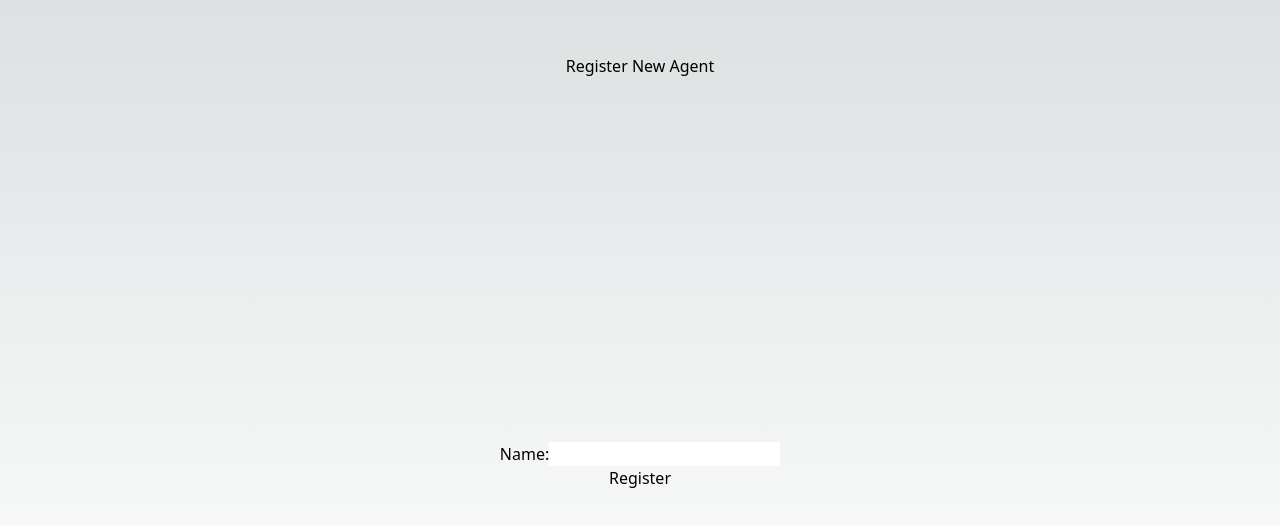
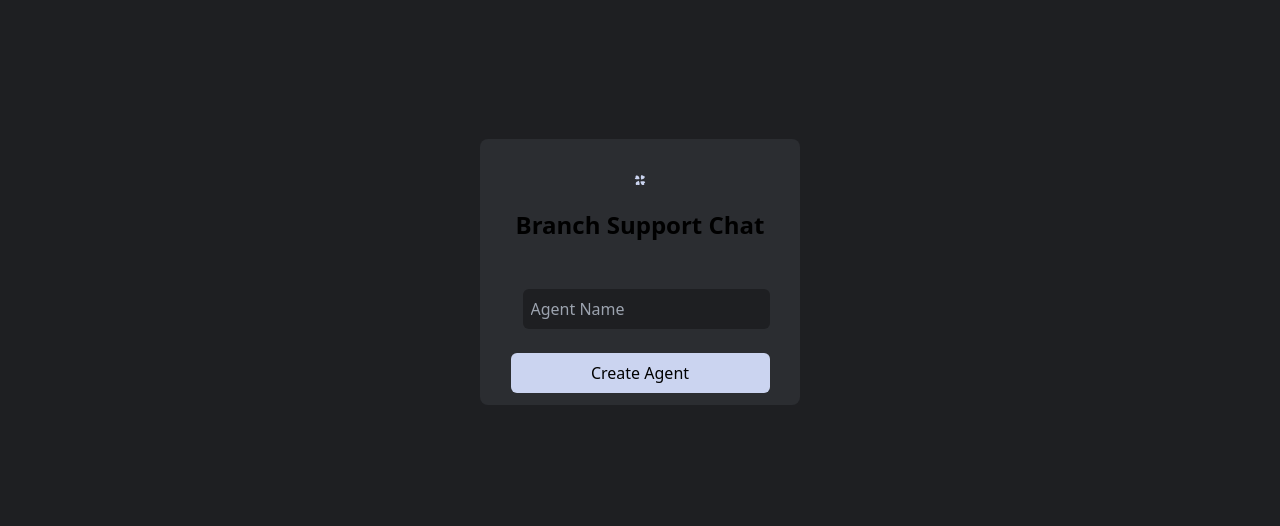
Before and after one commit to koechian/CSMessagingWebApp, a Next.js app in the folder csm/: page / in a window 1280 px wide. Shown: the part 128-654 px from the top of the page. Built offline with nearby package versions, Linux system fonts and the light colour scheme.

Commit message:
Agent creation UI

```diff
--- a/csm/app/chat/page.tsx
+++ b/csm/app/chat/page.tsx
@@ -7,6 +7,7 @@ import {
 } from "@phosphor-icons/react/dist/ssr";
 import Image from "next/image";
 import { Inter } from "next/font/google";
+import Message from "../components/Message";
 
 const inter = Inter({ subsets: ["latin"] });
 
@@ -78,7 +79,7 @@ function page() {
         </div>
       </div>
       <div
-        className="col-span-3 h-full p-3 bg-[#2b2d31] rounded-md"
+        className="col-span-3 h-full p-3 bg-[#2b2d31] rounded-md overflow-hidden"
         id="rightPane"
       >
         <div id="TopPanel">
@@ -104,7 +105,15 @@ function page() {
           </div>
         </div>
         <hr style={{ margin: "auto" }} className="opacity-50 w-11/12 p-3" />
-        <div id="MessagesBody" className="h-5/6"></div>
+        <div id="MessagesBody" className="h-5/6 flex flex-col overflow-y-auto">
+          <Message content="Tester Message" time="3:10 pm" internal={false} />
+          <Message
+            content="Do you mind taking a cab to GitHub HQ?"
+            time="3:21 pm"
+            internal={true}
+          />
+          <Message content="Sure bet" time="3:23 pm" internal={false} />
+        </div>
         <div id="InputBox" className="w-11/12 " style={{ margin: "auto" }}>
           <div className="flex flex-row bg-[#1e1f22] rounded-xl p-2">
             <PlusCircle color="#879099" size={28} />
--- /dev/null
+++ b/csm/app/components/Message.tsx
@@ -0,0 +1,34 @@
+import React from "react";
+export interface Message {
+  content: String;
+  time: String;
+  internal: Boolean;
+}
+
+function Message(props: Message) {
+  if (props.internal) {
+    return (
+      <div className="p-4 w-fit self-end flex flex-col">
+        <div className="rounded-xl outline-solid outline-1 outline-[#303236] p-4 bg-[#5865f2]">
+          <p className="text-white text-md">{props.content}</p>
+        </div>
+        <div className="mt-3 ml-2 self-end">
+          <span className="text-sm opacity-70">Today at {props.time}</span>
+        </div>
+      </div>
+    );
+  } else {
+    return (
+      <div className="p-4 w-fit ">
+        <div className="rounded-xl outline-solid outline-1 outline-[#303236] p-4 bg-[#1e1f22]">
+          <p className="text-[#b9bdc1f0] text-md">{props.content}</p>
+        </div>
+        <div className="mt-3 ml-2">
+          <span className="text-sm opacity-70">Today at {props.time}</span>
+        </div>
+      </div>
+    );
+  }
+}
+
+export default Message;
--- a/csm/app/page.tsx
+++ b/csm/app/page.tsx
@@ -1,16 +1,38 @@
 import React from "react";
 
-export default function Home() {
+function page() {
   return (
-    <div className="grid outline-dotted outline-red-600 w-screen h-screen place-items-center">
-      <h1>Register New Agent</h1>
-      <form action="" className="flex items-center flex-col">
-        <div className="flex justify-around">
-          <label htmlFor="name">Name:</label>
-          <input type="text" />
-        </div>
-        <button type="submit">Register</button>
-      </form>
+    <div className="bg-[#1e1f22] w-full h-full grid place-items-center">
+      <div className="bg-[#2b2d31] w-3/12 h-2/6 flex flex-col items-center p-3 rounded-lg">
+        <svg
+          className="mt-6"
+          fill="#cbd4f0"
+          height={56}
+          width={56}
+          role="img"
+          viewBox="0 0 24 24"
+          xmlns="http://www.w3.org/2000/svg"
+        >
+          <title>Branch Support Chat Logo</title>
+          <path d="M11.07 8.82S9.803 1.079 5.145 1.097C2.006 1.109.78 4.124 3.055 4.802c0 0-2.698.973-2.698 2.697 0 1.725 4.274 3.54 10.713 1.32zm1.931 5.924s.904 7.791 5.558 7.991c3.136.135 4.503-2.82 2.262-3.604 0 0 2.74-.845 2.82-2.567.08-1.723-4.105-3.737-10.64-1.82zm-3.672-1.55s-7.532 2.19-6.952 6.813c.39 3.114 3.53 3.969 3.93 1.63 0 0 1.29 2.559 3.002 2.351 1.712-.208 3-4.67.02-10.794zm5.623-2.467s7.727-1.35 7.66-6.008c-.046-3.138-3.074-4.333-3.728-2.051 0 0-1-2.686-2.726-2.668-1.724.018-3.494 4.312-1.206 10.727z" />
+        </svg>
+        <h1 className="text-2xl font-bold mb-6 mt-6">Branch Support Chat</h1>
+        <form className="flex flex-col" action="">
+          <input
+            type="text"
+            className="ml-3 focus:border-0 focus:outline-0 bg-[#1e1f22] rounded-md p-2 mb-6 mt-6"
+            placeholder="Agent Name"
+          />
+          <button
+            className="bg-[#cbd4f0] text-black p-2 rounded-md"
+            type="submit"
+          >
+            Create Agent
+          </button>
+        </form>
+      </div>
     </div>
   );
 }
+
+export default page;
```
